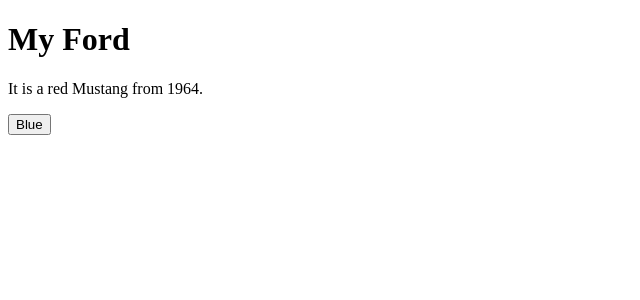
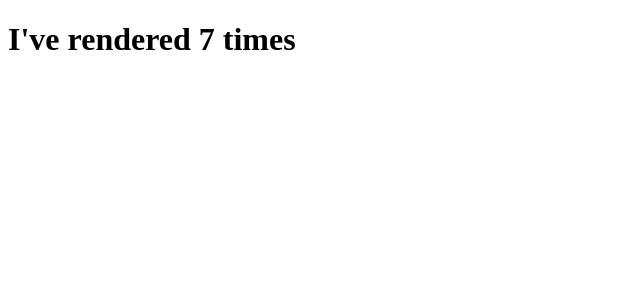
Before and after one commit to mmdmthr/learn-react, a React (Create React App) app: page / in a window 1280 px wide. Shown: the top 300 px of the page, without its empty margins (0-640 px from the left). Built offline with nearby package versions, Linux system fonts and the light colour scheme.

Commit message:
react hook useEffect

```diff
--- a/src/index.js
+++ b/src/index.js
@@ -1,33 +1,17 @@
-import { useState } from "react";
+import { useState, useEffect } from "react";
 import ReactDOM from "react-dom/client";
 
-function Car() {
-  const [car, setCar] = useState({
-    brand: "Ford",
-    model: "Mustang",
-    year: "1964",
-    color: "red"
-  });
+function Timer() {
+    const [count, setCount] = useState(0);
 
-  const updateColor = () => {
-    setCar(previousState => {
-      return { ...previousState, color: "blue" }
+    useEffect(() => {
+        setTimeout(() => {
+            setCount((count) => count + 1);
+        }, 1000);
     });
-  }
 
-  return (
-    <>
-      <h1>My {car.brand}</h1>
-      <p>
-        It is a {car.color} {car.model} from {car.year}.
-      </p>
-      <button
-        type="button"
-        onClick={updateColor}
-      >Blue</button>
-    </>
-  )
+    return <h1>I've rendered {count} times</h1>
 }
 
 const root = ReactDOM.createRoot(document.getElementById('root'));
-root.render(<Car />);
+root.render(<Timer />);
```
